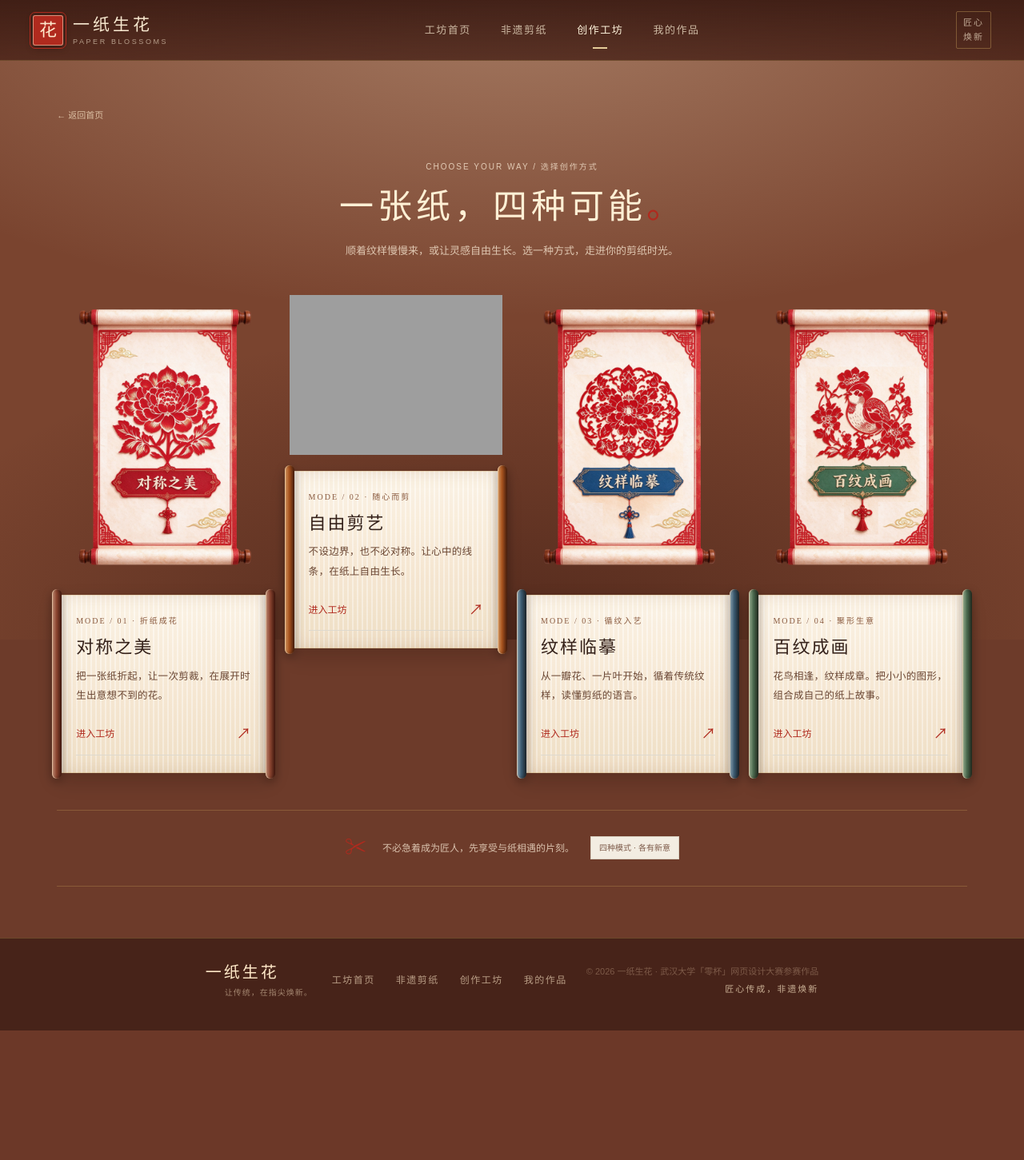
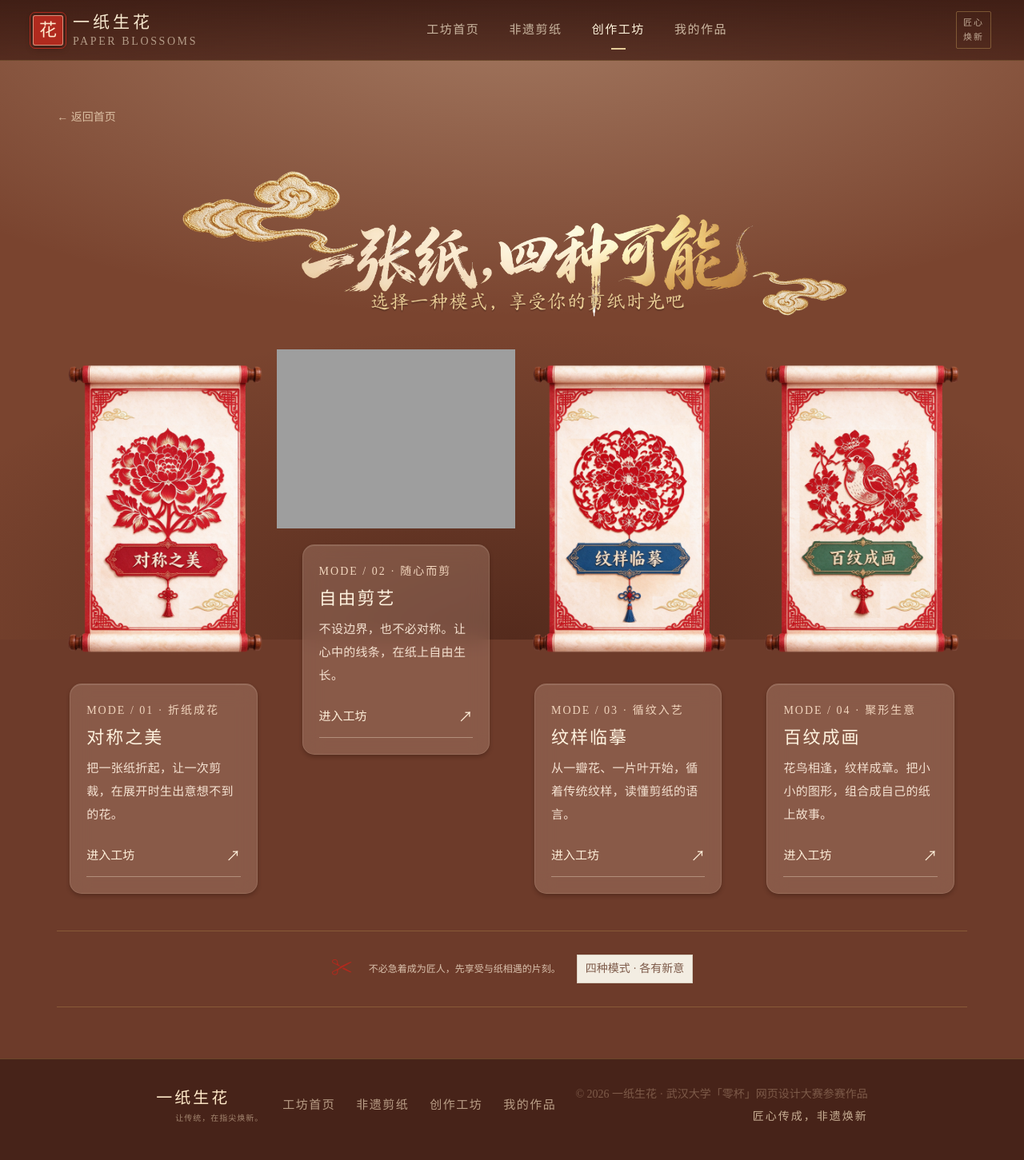
Before and after one commit to F10at2007/paper-blossom, a Django app: page /modes/ in a window 1280 px wide. Shown: the whole page at 80% size. Before the commit the page ends 1289 px from the top, so only its background shows below. Run offline with Django 5.2, Linux system fonts and the light colour scheme; grey boxes are pictures that could not be loaded.

Commit message:
调整工作台样式和网页文字

```diff
--- a/core/static/core/css/responsive-fixes.css
+++ b/core/static/core/css/responsive-fixes.css
@@ -140,3 +140,50 @@
   .modes-page .mode-art,
   .modes-page .mode-copy { max-width: 420px; margin-inline: auto; }
 }
+
+/* 放大说明、辅助标签和操作文字，保留标题的原有层级。 */
+body { font-size: 16px; }
+.eyebrow, .mode-copy .eyebrow, .site-brand .brand-text small,
+.footer .footer-meta, .footer-meta span, .mm-card small,
+.panel-heading > span, .fold-choices button small, .canvas-bottom span,
+.motif-library span, .tool-tip p, .preview-caption, .placeholder-note,
+.fold-result-note, .paper-options p, #paper-color-name,
+.workshop-quickbar > span, .fold-progress, .heritage-hero figcaption,
+.status-tag, .back-link, .workshop-back, .art-caption, .phase-note {
+  font-size: 14px;
+}
+.mode-copy p, .mode-copy .text-link, .fold-choices button span:last-child,
+.reference-choices button, .object-controls button, .category-tabs button,
+.workshop-quickbar .button, .saved-actions a, .saved-actions button,
+.footer-nav a, .site-nav a { font-size: 15px; }
+
+/* 非遗介绍的正文与列表使用更舒适的阅读字号。 */
+.heritage-page .heritage-hero p:not(.eyebrow):not(.heritage-source),
+.heritage-page .chapter p,
+.heritage-page .chapter ul:not(.source-list),
+.heritage-page .chapter ol,
+.heritage-page .quote { font-size: 18px; }
+.heritage-page .heritage-hero .eyebrow,
+.heritage-page .heritage-source,
+.heritage-page .heritage-hero figcaption,
+.heritage-page .chapter-index span,
+.heritage-page .source-list { font-size: 14px; }
+
+/* 工作台标题与暖棕色磨砂玻璃说明卡。 */
+.modes-page .page-heading { padding-block: 20px 28px; }
+.modes-page .page-heading h1 { margin: 0; }
+.modes-page .workbench-heading { width: min(100%, 850px); height: auto; margin-inline: auto; }
+.modes-page .mode-copy {
+  border: 1px solid rgba(255, 232, 208, .12);
+  border-radius: 15px;
+  background: rgba(235, 200, 181, .22);
+  box-shadow: 0 3px 5px rgba(40, 16, 9, .3), inset 0 1px 0 rgba(255, 245, 232, .12);
+  -webkit-backdrop-filter: blur(12px);
+  backdrop-filter: blur(12px);
+}
+.modes-page .mode-copy::before,
+.modes-page .mode-copy::after { content: none; }
+.modes-page .mode-copy .eyebrow { color: #f1d5bd; }
+.modes-page .mode-copy h3 { color: #fff3df; }
+.modes-page .mode-copy p { color: #f5e2d1; }
+.modes-page .mode-copy .text-link { color: #fff0da; border-bottom-color: rgba(255, 240, 218, .35); }
--- a/core/static/core/css/warm.css
+++ b/core/static/core/css/warm.css
@@ -16,8 +16,9 @@
   --red-deep: #8b1a12;
   --ink: #34211a;
   --muted: #7d5a49;
-  --serif: "Songti SC", "STSong", "SimSun", serif;
-  --kai: "KaiTi", "STKaiti", "Kaiti SC", "Songti SC", serif;
+  --serif: "SimSun", "Songti SC", "STSong", serif;
+  --sans: var(--serif);
+  --kai: var(--serif);
   --shadow-soft: 0 18px 40px rgba(50, 22, 12, .28);
 }
 
@@ -25,6 +26,8 @@ body {
   background: var(--brown-800);
   color: var(--ink);
 }
+
+input, select, textarea { font-family: var(--serif); }
 
 body::before {
   content: "";
@@ -1196,8 +1199,9 @@ body.gate-open {
 .mode-art:hover { transform: translateY(-5px); }
 
 .modes-page .mode-art { padding: 0; background: transparent; aspect-ratio: auto; }
-.modes-page .mode-art .workbench-scroll { display: block; width: 100%; max-height: none; height: auto; object-fit: contain; filter: none; }
+.modes-page .mode-art .workbench-scroll { display: block; width: 112%; max-width: none; max-height: none; height: auto; margin-left: -6%; object-fit: contain; filter: none; }
 .modes-page .mode-art:hover .workbench-scroll { transform: none; }
+.modes-page .mode-copy { width: 88%; margin-inline: auto; padding: 18px 20px 20px; }
 
 .scroll-rod {
   position: relative;
--- a/core/templates/core/base.html
+++ b/core/templates/core/base.html
@@ -12,7 +12,7 @@
   <script src="{% static 'core/js/app.js' %}" defer></script>
   {% block extra_head %}{% endblock %}
   <link rel="stylesheet" href="{% static 'core/css/warm.css' %}">
-  <link rel="stylesheet" href="{% static 'core/css/responsive-fixes.css' %}">
+  <link rel="stylesheet" href="{% static 'core/css/responsive-fixes.css' %}?v=20261111-5">
 </head>
 <body class="page-{{ page }}">
   <a class="skip-link" href="#main">跳到主要内容</a>
--- a/core/templates/core/modes.html
+++ b/core/templates/core/modes.html
@@ -1,3 +1,3 @@
-{% extends 'core/base.html' %}
+{% extends 'core/base.html' %}{% load static %}
 {% block title %}选择模式 · 一纸生花{% endblock %}
-{% block content %}<section class="modes-page"><a class="back-link" href="{% url 'core:index' %}">← 返回首页</a><div class="page-heading"><p class="eyebrow">CHOOSE YOUR WAY / 选择创作方式</p><h1>一张纸，四种可能<span class="red">。</span></h1><p>顺着纹样慢慢来，或让灵感自由生长。选一种方式，走进你的剪纸时光。</p></div><div class="mode-grid selection-grid">{% for mode in modes %}{% include 'core/components/mode_card.html' with workbench_images=True %}{% endfor %}</div><div class="quiet-banner"><span class="red">✂</span><p>不必急着成为匠人，先享受与纸相遇的片刻。</p><span class="status-tag">四种模式 · 各有新意</span></div></section>{% endblock %}
+{% block content %}<section class="modes-page"><a class="back-link" href="{% url 'core:index' %}">← 返回首页</a><div class="page-heading"><h1><img class="workbench-heading" src="{% static 'core/media/workbench-heading.png' %}" alt="一张纸，四种可能。选择一种模式，享受你的剪纸时光吧" width="5711" height="1492"></h1></div><div class="mode-grid selection-grid">{% for mode in modes %}{% include 'core/components/mode_card.html' with workbench_images=True %}{% endfor %}</div><div class="quiet-banner"><span class="red">✂</span><p>不必急着成为匠人，先享受与纸相遇的片刻。</p><span class="status-tag">四种模式 · 各有新意</span></div></section>{% endblock %}
```
Also changed, not shown: core/static/core/media/workbench-heading.png (added).
